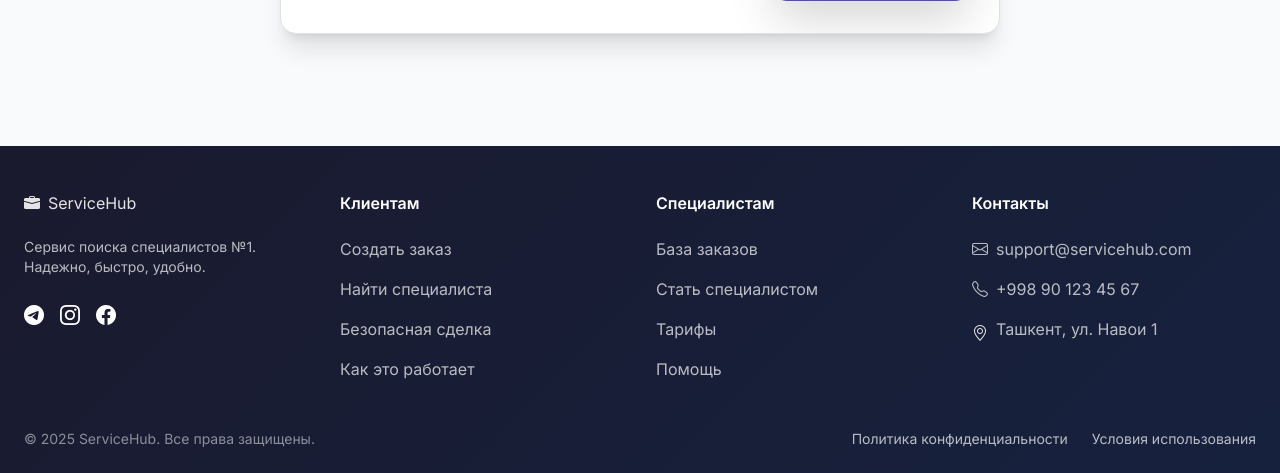
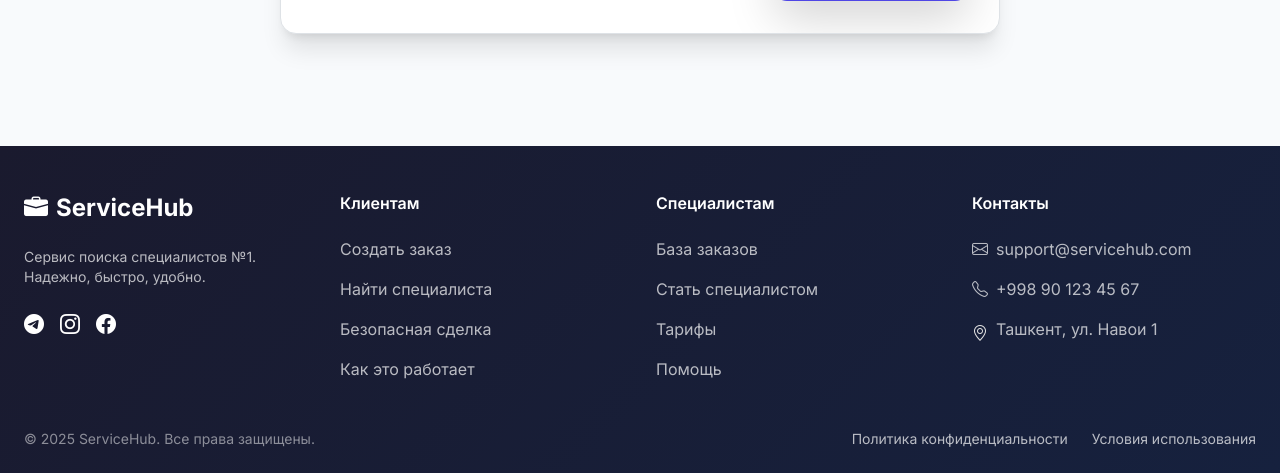
Before and after one commit to xumezzan/marketplace-project, a Django app: template backend/marketplace/templates/marketplace/task_create.html in a window 1280 px wide. Shown: the part 1334-1807 px from the top of the page. Run offline with Django 4.2, Linux system fonts and the light colour scheme; the template is opened without the code that fills it, so the values that code supplies are empty; some libraries are stand-ins or nearby versions.

Commit message:
Fix CSS syntax errors from color rule removal
- Removed orphaned properties left after sed deletion
- Cleaned up empty rulesets
- Fixed all syntax errors while preserving functional CSS

```diff
--- a/backend/static/css/style.css
+++ b/backend/static/css/style.css
@@ -927,7 +927,7 @@ footer {
     transition: background-color 0.3s ease, color 0.3s ease;
 }
 
-footer .text-muted {}
+
 
 /* Обновление форм для тёмной темы */
 .dark .form-control,
@@ -974,17 +974,16 @@ footer .text-muted {}
     border-color: var(--border-soft);
 }
 
-.dark .dropdown-item {}
-
-.dark .dropdown-item:hover,
-.dark .dropdown-item:focus {}
+
+
+
 
 .dark .dropdown-divider {
     border-color: var(--border-soft);
 }
 
 /* Обновление badge для тёмной темы */
-.dark .badge {}
+
 
 /* Обновление пагинации для тёмной темы */
 .dark .page-link {
@@ -1025,12 +1024,6 @@ footer .text-muted {}
     padding: 0.75rem 0;
 }
 
-background: rgba(30, 41, 59, 0.95) !important;
-}
-
-background: rgba(30, 41, 59, 0.98) !important;
-box-shadow: 0 4px 30px rgba(0, 0, 0, 0.3);
-}
 
 .navbar-brand {
     font-weight: 700;
@@ -1092,8 +1085,6 @@ box-shadow: 0 4px 30px rgba(0, 0, 0, 0.3);
     padding: 3rem 0 1.5rem;
 }
 
-background: linear-gradient(135deg, #0f172a 0%, #1e293b 100%);
-}
 
 .footer-brand {
     font-size: 1.5rem;
@@ -1148,8 +1139,6 @@ background: linear-gradient(135deg, #0f172a 0%, #1e293b 100%);
     animation: fadeInUp 0.5s ease;
 }
 
-box-shadow: 0 10px 40px rgba(0, 0, 0, 0.3);
-}
 
 .form-card .card-title {
     font-size: 2rem;
@@ -1282,8 +1271,6 @@ box-shadow: 0 10px 40px rgba(0, 0, 0, 0.3);
     box-shadow: 0 8px 20px rgba(102, 126, 234, 0.4);
 }
 
-background: linear-gradient(135deg, #818cf8 0%, #6366f1 100%);
-}
 
 .btn-outline-primary {
     border: 2px solid #667eea;
@@ -1301,13 +1288,6 @@ background: linear-gradient(135deg, #818cf8 0%, #6366f1 100%);
     box-shadow: 0 8px 20px rgba(102, 126, 234, 0.4);
 }
 
-border-color: #818cf8;
-color: #818cf8;
-}
-
-background: #818cf8;
-color: white;
-}
 
 /* Улучшенные карточки задач */
 .task-card {
```
